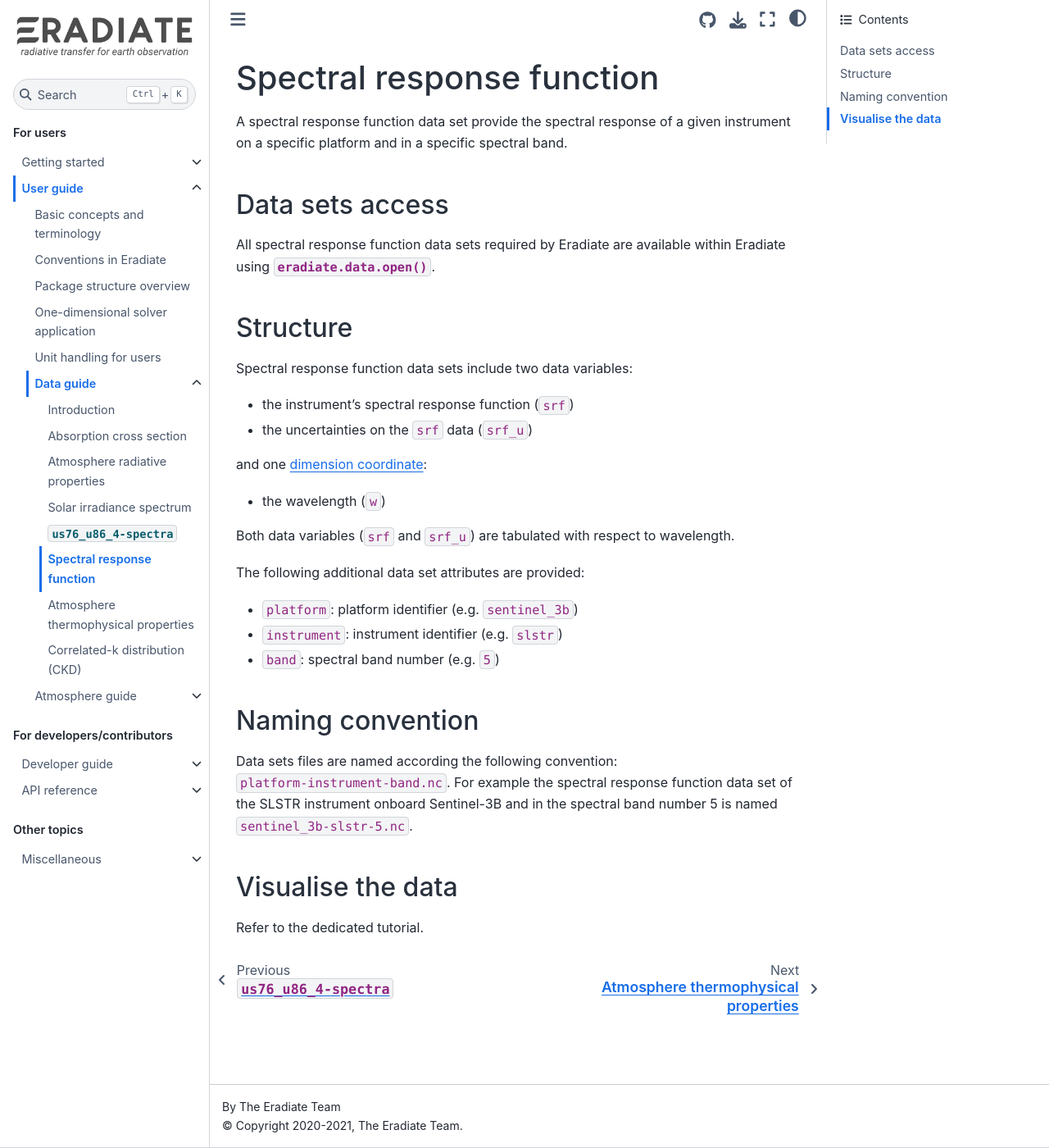
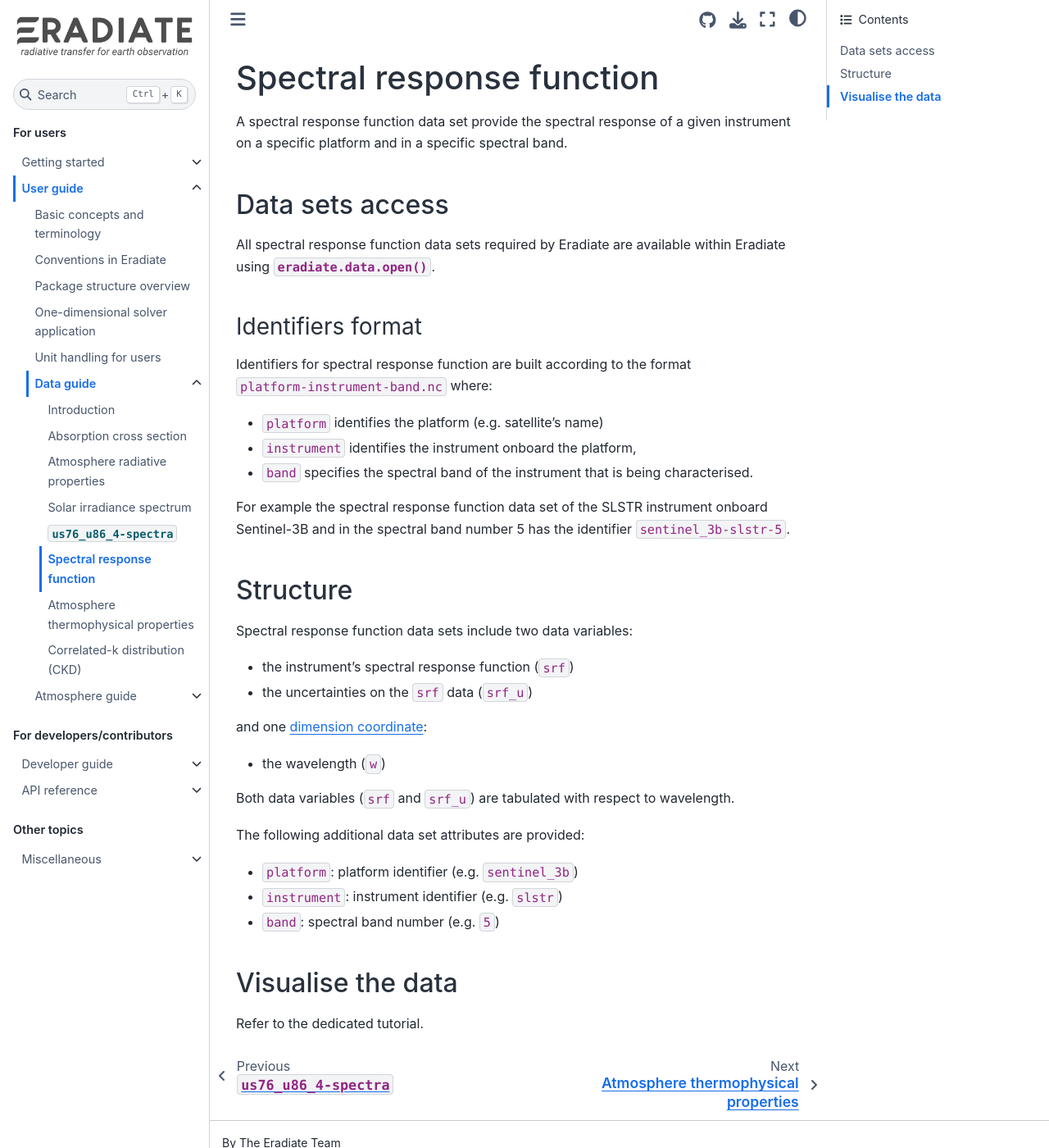
Before and after one commit to eradiate/eradiate, a Sphinx documentation site: the page built from docs/rst/user_guide/data/srf.rst, in a window 1280 px wide and 1400 px high. Shown: the whole window at 82% size. Built offline with Sphinx 7.4.7 and the Sphinx Book theme 1.1.4, drawn with Linux system fonts in a browser that asks for light colours; pages that are not in the unit, such as notebooks, are missing from menus.

Commit message:
Updated documentation with identifiers format (and more)

```diff
--- a/docs/rst/user_guide/data/intro.rst
+++ b/docs/rst/user_guide/data/intro.rst
@@ -25,15 +25,15 @@ Eradiate ships with a series of data sets located in its ``resources/data``
 directory. Some of the larger data sets consist of aggregates of many NetCDF
 files, while others are stand-alone NetCDF files. In order to provide a simple
 and unified interface, Eradiate references data sets in a registry which can be
-queried using the :mod:`eradiate.data` module.
+queried using the :mod:`~eradiate.data` module.
 
 Data sets are grouped by category, *e.g.* solar irradiance spectrum, absorption
 spectrum, etc. The complete list of registered categories can be found in the
-reference documentation for the :mod:`eradiate.data` module. Each data set is
+reference documentation for the :mod:`~eradiate.data` module. Each data set is
 then referenced by an identifier unique in its category. The pair
 (category, identifier) therefore identifies a data set completely.
 
-To load a specific data set, the :func:`eradiate.data.open` function should be
+To open a specific data set, the :func:`eradiate.data.open` function should be
 used:
 
 .. code-block:: python
--- a/docs/rst/user_guide/data/srf.rst
+++ b/docs/rst/user_guide/data/srf.rst
@@ -11,6 +11,23 @@ Data sets access
 
 All spectral response function data sets required by Eradiate are available
 within Eradiate using :meth:`eradiate.data.open`.
+
+.. _sec-user_guide-data-srf-naming_convention:
+
+Identifiers format
+^^^^^^^^^^^^^^^^^^
+
+Identifiers for spectral response function are built according to the format
+``platform-instrument-band.nc`` where:
+
+* ``platform`` identifies the platform (e.g. satellite's name)
+* ``instrument`` identifies the instrument onboard the platform,
+* ``band`` specifies the spectral band of the instrument that is being
+  characterised.
+
+For example the spectral response function data set of the SLSTR instrument
+onboard Sentinel-3B and in the spectral band number 5 has the identifier
+``sentinel_3b-slstr-5``.
 
 Structure
 ---------
@@ -34,17 +51,6 @@ The following additional data set attributes are provided:
 * ``instrument``: instrument identifier (e.g. ``slstr``)
 * ``band``: spectral band number (e.g. ``5``)
 
-.. _sec-user_guide-data-srf-naming_convention:
-
-Naming convention
------------------
-
-Data sets files are named according the following convention:
-``platform-instrument-band.nc``.
-For example the spectral response function data set of the SLSTR instrument
-onboard Sentinel-3B and in the spectral band number 5 is named
-``sentinel_3b-slstr-5.nc``.
-
 Visualise the data
 ------------------
 
```
Also changed, not shown: docs/rst/user_guide/data/absorption.rst (+14 -2 lines), docs/rst/user_guide/data/ckd.rst (+7 -6 lines), docs/rst/user_guide/data/solar_irradiance_spectrum_data_sets.rst (+12 -9 lines), docs/rst/user_guide/data/thermoprops.rst (+10 -0 lines).
